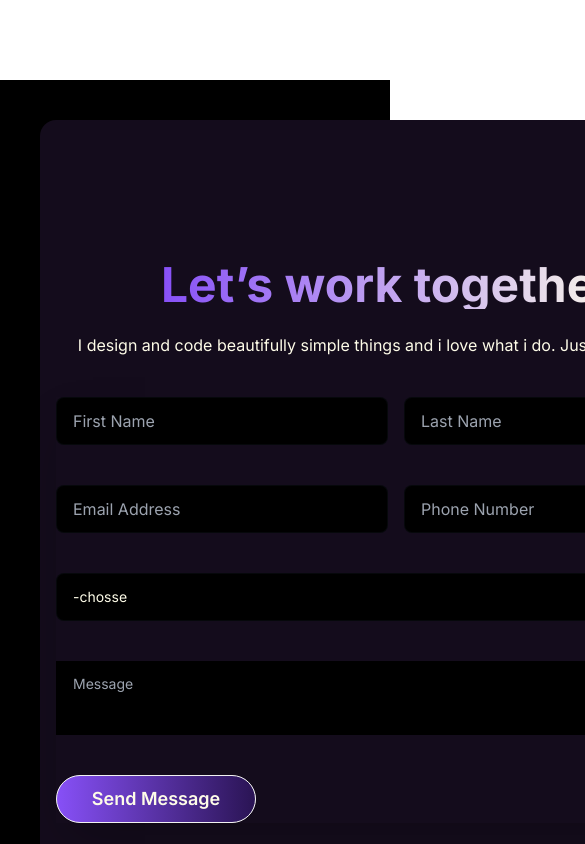
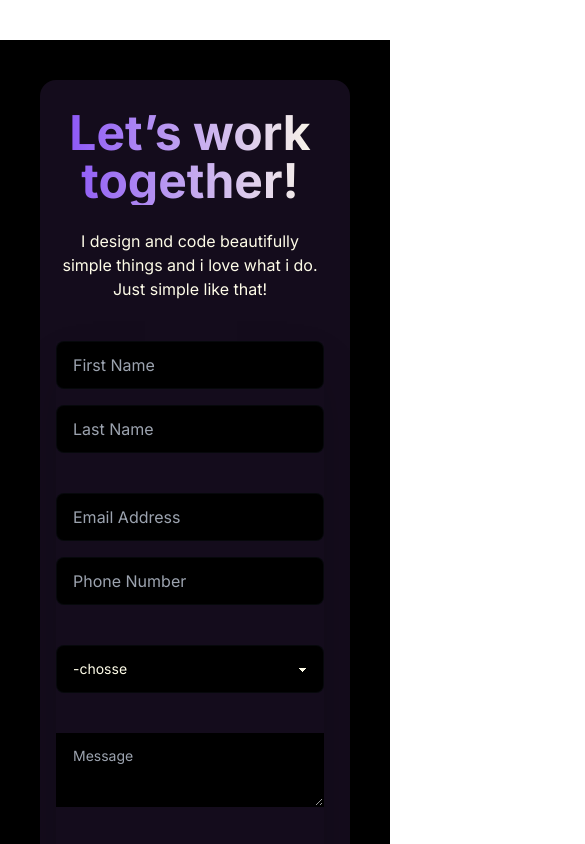
Before and after one commit to linux44gh6/My-Portfolio, a Next.js app: page /components/Contact in a window 390 px wide. Shown: the top 844 px of the page, 585 px wide, since content can reach past the window. Built offline with nearby package versions, Linux system fonts and the light colour scheme.

Commit message:
add responsive part

```diff
--- a/src/app/components/Contact/page.jsx
+++ b/src/app/components/Contact/page.jsx
@@ -4,8 +4,9 @@ import { MdOutlineMailOutline } from "react-icons/md";
 import { MdLocationPin } from "react-icons/md";
 const ContactPage = () => {
     return (
-        <div className=' flex bg-black mt-20 w-full gap-5 p-10'>
-            <div className="hero  min-h-screen w-[700px] bg-color3 rounded-2xl ">
+       <section id='contact-section'>
+             <div className=' flex flex-col lg:flex-row bg-black mt-10 lg:mt-20 w-full gap-5 p-10'>
+            <div className="hero  min-h-screen w-full md:w-[700px] lg:w-[700px] bg-color3 rounded-2xl ">
                 <div className="hero-content flex-col pe-20 ">
                     <div className="text-center lg:text-left">
                         <h1 className="text-5xl font-bold bg-gradient-to-r from-color1 to-yellow-50 inline-block text-transparent bg-clip-text">Let’s work together!</h1>
@@ -15,21 +16,21 @@ const ContactPage = () => {
                     </div>
                     <div className="  w-full  shrink-0 shadow-2xl">
                         <form className=" space-y-10">
-                            <div className=' flex gap-4'>
+                            <div className=' flex flex-col lg:flex-row gap-4'>
                                 <div className="form-control">
-                                    <input type="text" placeholder="First Name" className="input input-bordered pe-20 bg-black bordered hover:border-color1 transition hover:shadow-lg" required />
+                                    <input type="text" placeholder="First Name" className="input input-bordered lg:pe-20 bg-black bordered hover:border-color1 transition hover:shadow-lg" required />
                                 </div>
                                 <div className="form-control">
 
-                                    <input type="text" placeholder="Last Name" className="input input-bordered pe-20 bg-black bordered hover:border-color1 transition hover:shadow-lg" required />
+                                    <input type="text" placeholder="Last Name" className="input input-bordered lg:pe-20 bg-black bordered hover:border-color1 transition hover:shadow-lg" required />
                                 </div>
                             </div>
-                            <div className=' flex gap-4'>
+                            <div className=' flex  flex-col lg:flex-row gap-4'>
                                 <div className="form-control">
-                                    <input type="email" placeholder="Email Address" className="input input-bordered pe-20 bg-black bordered hover:border-color1 transition hover:shadow-lg" required />
+                                    <input type="email" placeholder="Email Address" className="input input-bordered lg:pe-20 bg-black bordered hover:border-color1 transition hover:shadow-lg" required />
                                 </div>
                                 <div className="form-control">
-                                    <input type="number" placeholder="Phone Number" className="input input-bordered pe-20 bg-black bordered hover:border-color1 transition hover:shadow-lg" required />
+                                    <input type="number" placeholder="Phone Number" className="input input-bordered lg:pe-20 bg-black bordered hover:border-color1 transition hover:shadow-lg" required />
                                 </div>
                             </div>
                             <div>
@@ -52,17 +53,17 @@ const ContactPage = () => {
                 <h1 className=' text-5xl bg-gradient-to-r from-color1 to-yellow-50 inline-block text-transparent bg-clip-text font-font1 font-extrabold mb-4'>Contact Info</h1>
 
                 <div className='flex items-center gap-4 mb-5'>
-                    <span className=' bg-gradient-to-t from-color4 to-color3 rounded-full p-3'>
-                        <FiPhoneCall className='text-5xl text-white'></FiPhoneCall>
+                    <span className=' bg-gradient-to-t from-color4 to-color3 rounded-full lg:p-3'>
+                        <FiPhoneCall className='lg:text-5xl text-white'></FiPhoneCall>
                     </span>
                     <span>
-                        <h1 className=' text-4xl font-font1 font-bold text-yellow-50'>Phone</h1>
+                        <h1 className=' text-2xl lg:text-4xl font-font1 font-bold text-yellow-50'>Phone</h1>
                         <h1 className=' text-yellow-50 text-lg'>01781613674</h1>
                     </span>
                 </div>
                 <div className='flex items-center gap-4 mb-5'>
-                    <span className=' bg-gradient-to-t from-color4 to-color3 rounded-full p-3'>
-                        <MdOutlineMailOutline className='text-5xl text-white'></MdOutlineMailOutline>
+                    <span className=' bg-gradient-to-t from-color4 to-color3 rounded-full lg:p-3'>
+                        <MdOutlineMailOutline className='lg:text-5xl text-white'></MdOutlineMailOutline>
                     </span>
                     <span>
                         <h1 className=' text-4xl font-font1 font-bold text-yellow-50'>Email</h1>
@@ -70,8 +71,8 @@ const ContactPage = () => {
                     </span>
                 </div>
                 <div className='flex items-center gap-4'>
-                    <span className=' bg-gradient-to-t from-color4 to-color3 rounded-full p-3'>
-                       <MdLocationPin className='text-5xl text-white'></MdLocationPin>
+                    <span className=' bg-gradient-to-t from-color4 to-color3 rounded-full lg:p-3'>
+                       <MdLocationPin className='lg:text-5xl text-white'></MdLocationPin>
                     </span>
                     <span>
                         <h1 className=' text-4xl font-font1 font-bold text-yellow-50'>Address</h1>
@@ -80,6 +81,7 @@ const ContactPage = () => {
                 </div>
             </div>
         </div>
+       </section>
     );
 };
 
--- a/src/app/components/Footer/page.jsx
+++ b/src/app/components/Footer/page.jsx
@@ -2,12 +2,12 @@ import React from 'react';
 
 const FooterPage = () => {
     return (
-        <div className='bg-color3 h-[20vh]'>
+        <div className='bg-color3'>
             <div className=' flex justify-center'>
                 <img className='w-32' src="logo.png" alt="" />
             </div>
            <div>
-           <ul className=' flex gap-4 text-yellow-50 text-xl font-font1 font-semibold justify-center'>
+           <ul className=' flex flex-col md:flex-row lg:flex-row gap-4 text-yellow-50 text-xl font-font1 font-semibold justify-center'>
                 <li>Service</li>
                 <li>Work</li>
                 <li>Skills</li>
--- a/src/app/components/NavBar/page.jsx
+++ b/src/app/components/NavBar/page.jsx
@@ -20,7 +20,7 @@ const NavBarPage = () => {
         },
         {
             title:'Testomonials',
-            section:''
+            section:'education-section'
         },
         {
             title:'Contact',
@@ -54,7 +54,7 @@ const NavBarPage = () => {
         }
       </ul>
     </div>
-    <a className="flex  items-center text-xl text-white"> <img className='w-24' src="logo.png" alt="" /> <span className='font-font1 text-2xl'>abireshan32@gmail.com</span></a>
+    <a className="flex  items-center text-xl text-white"> <img className='w-12 lg:w-24' src="logo.png" alt="" /> <span className='font-font1 lg:text-2xl'>abireshan32@gmail.com</span></a>
   </div>
   <div className="navbar-end hidden lg:flex">
     <ul className="menu menu-horizontal px-1 flex gap-5">
--- a/src/app/components/resume/page.jsx
+++ b/src/app/components/resume/page.jsx
@@ -3,7 +3,8 @@ import { FaGraduationCap } from "react-icons/fa";
 import { SlBadge } from "react-icons/sl";
 const ResumePage = () => {
     return (
-        <div className=' bg-color3 mt-20 lg:mt-2'>
+        <section id='education-section'>
+            <div className=' bg-color3 mt-0 lg:mt-20 pb-16'>
             <h1 className='text-center text-2xl  lg:text-5xl font-font1 font-extrabold text-yellow-50 ; pt-20 lg:pt-10'><span className='bg-gradient-to-r from-color1 to-yellow-50 inline-block text-transparent bg-clip-text'>Education</span> & <span className='bg-gradient-to-r from-color1 to-yellow-50 inline-block text-transparent bg-clip-text'>Experience</span></h1>
 
             <div className='flex flex-col lg:flex-row justify-between px-10 mt-10'>
@@ -30,7 +31,7 @@ const ResumePage = () => {
                 </div>
 
                 <div className=' ps-4'>
-                    <h1 className=' text-yellow-50 text-5xl font-font1 flex gap-2'><span><SlBadge className=' text-color1'></SlBadge></span>Experience</h1>
+                    <h1 className=' text-yellow-50 text-2xl lg:text-5xl font-font1 flex gap-2'><span><SlBadge className=' text-color1'></SlBadge></span>Experience</h1>
 
                     <div className=' mt-5'>
                         <h1 className=' text-3xl text-color1 font-font1'>web development</h1>
@@ -40,6 +41,7 @@ const ResumePage = () => {
                 </div>
             </div>
         </div>
+        </section>
     );
 };
 
--- a/src/app/components/skills/page.jsx
+++ b/src/app/components/skills/page.jsx
@@ -3,7 +3,7 @@ import Marquee from "react-fast-marquee";
 const SkilPage = () => {
     return (
       <section id='skill-section'>
-          <div  className=' bg-color3 h-[100vh] mt-10  '>
+          <div  className=' bg-color3 py-5 mt-10  '>
            <h1 className='text-center text-5xl  pt-10 font-font1 font-extrabold      bg-gradient-to-r from-color1 to-yellow-50 text-transparent bg-clip-text '>My skills</h1>
            <div className='px-10 flex flex-wrap gap-16 mt-8'>
             <Marquee direction='right' className=''>
@@ -52,7 +52,7 @@ const SkilPage = () => {
             </div>
           </div>
             </Marquee>
-            <Marquee direction='left' className=' -mt-5'>
+            <Marquee direction='left' className=' -mt-10 lg:-mt-5'>
           <div className=' flex gap-8 mt-3'>
           <div className='group'>
                 <div className='w-32 h-32 border-2 hover:scale-105 border-color4 hover:border-color1 transition duration-300 p-4'>
```
Also changed, not shown: src/app/components/Banner/page.jsx (+6 -6 lines).
